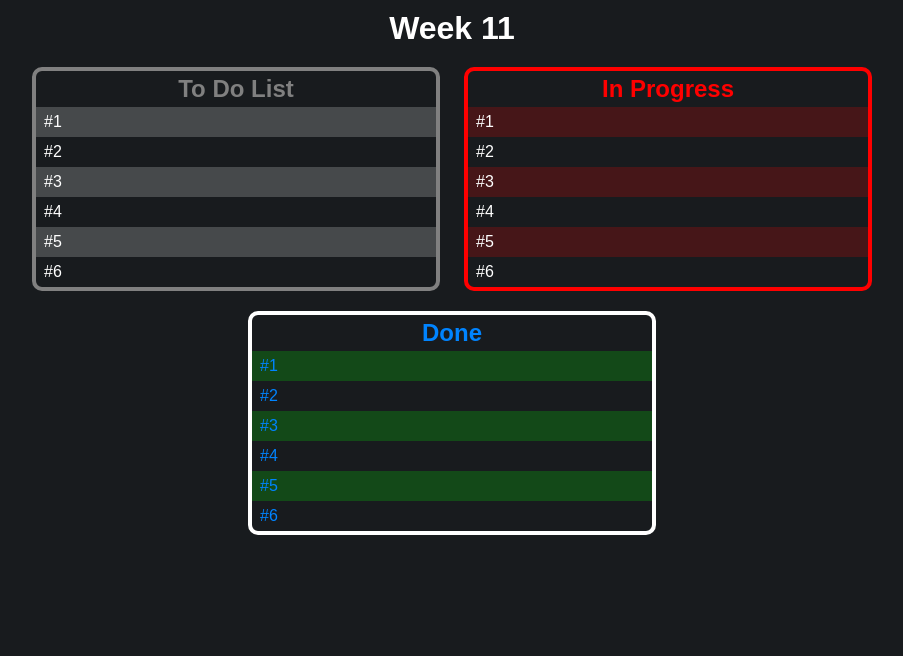
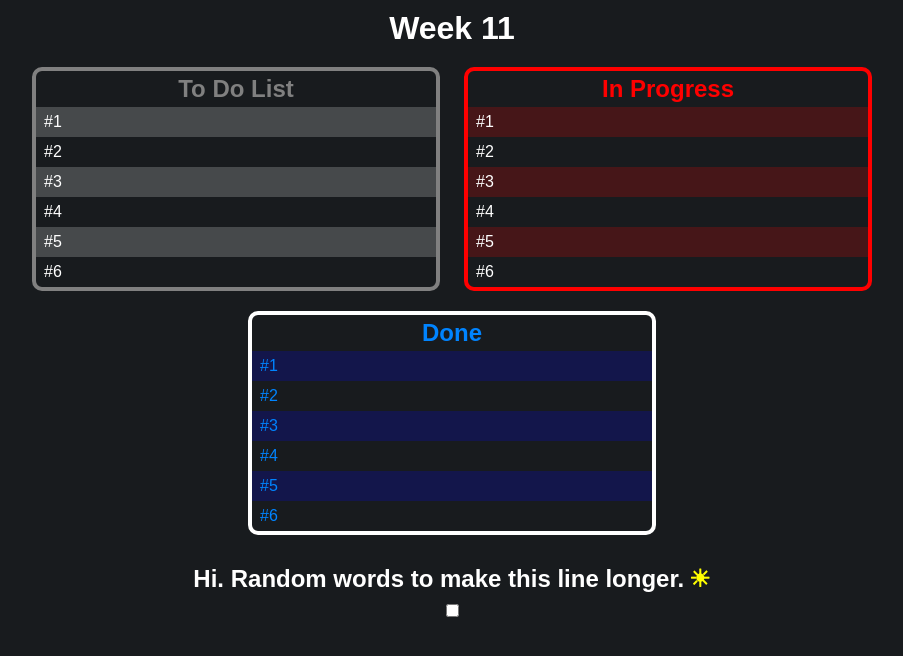
Before and after one commit to l-seif/week11, a plain HTML site: page index.html in a window 1280 px wide. Shown: the whole page, without its empty margins (188-1091 px from the left). Drawn offline with Linux system fonts and the light colour scheme.

Commit message:
done in class build
everything else

```diff
--- a/css/main.css
+++ b/css/main.css
@@ -76,5 +76,22 @@ ul li {
 }
 
 .done_list li:nth-child(odd) {
-    background-color: rgba(0, 255, 0, 0.2);
+    background-color: rgba(0, 0, 255, 0.2);
 }
+
+.check {
+    text-align: center;
+}
+
+
+.decor_h::after {
+    content: "\2600";
+    color: yellow;
+    margin-left: 5px;
+}
+
+input[type="checkbox"]:checked + span::after {
+    content: "\2600";
+    color: yellow;
+    margin-left: 5px;
+}
--- a/index.html
+++ b/index.html
@@ -60,7 +60,10 @@
 
 
     <footer>
-        <h2></h2>
+        <h2 class="decor_h">Hi. Random words to make this line longer.</h2>
+        <div class="check">
+            <input type="checkbox"><span></span>
+        </div>
     </footer>
 
 
```
